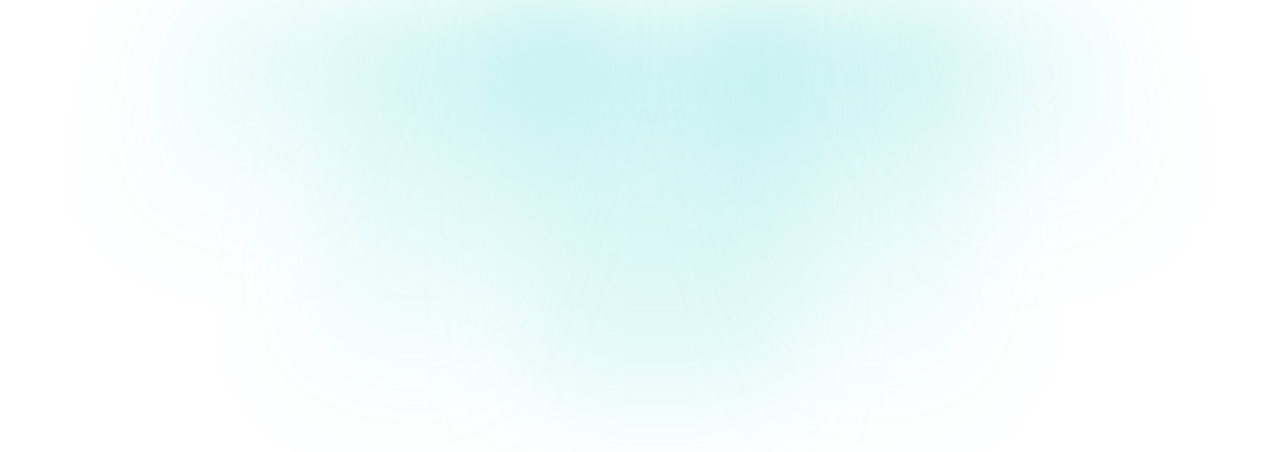
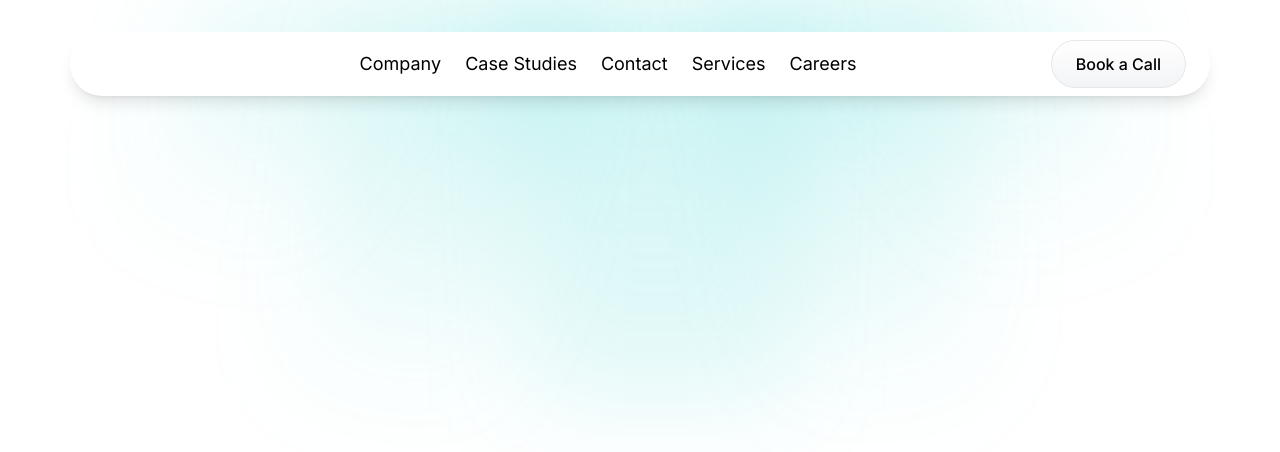
Before and after one commit to Roshen-Perera/ceylon-developers-portfolio, a Next.js app: page /projects in a window 1280 px wide. Shown: the top 452 px of the page. Built offline with nearby package versions, Linux system fonts and the light colour scheme.

Commit message:
Add NavBar component to projects page layout

```diff
--- a/app/projects/page.tsx
+++ b/app/projects/page.tsx
@@ -1,10 +1,12 @@
 import BlueGlow from '@/components/blueGlow';
+import NavBar from '@/components/navBar';
 import React from 'react'
 
 const Page = () => {
   return (
     <div className="flex flex-col items-center justify-center">
       <BlueGlow />
+      <NavBar />
     </div>
   );
 }
```
